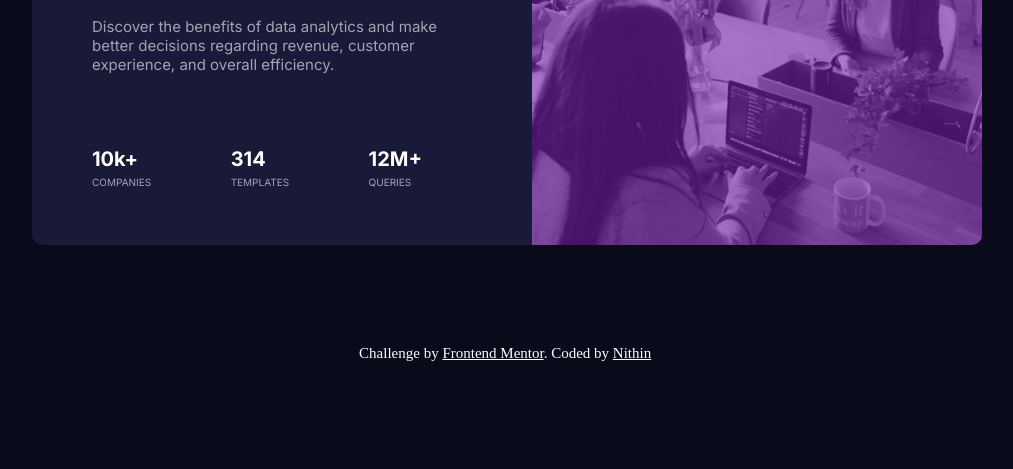
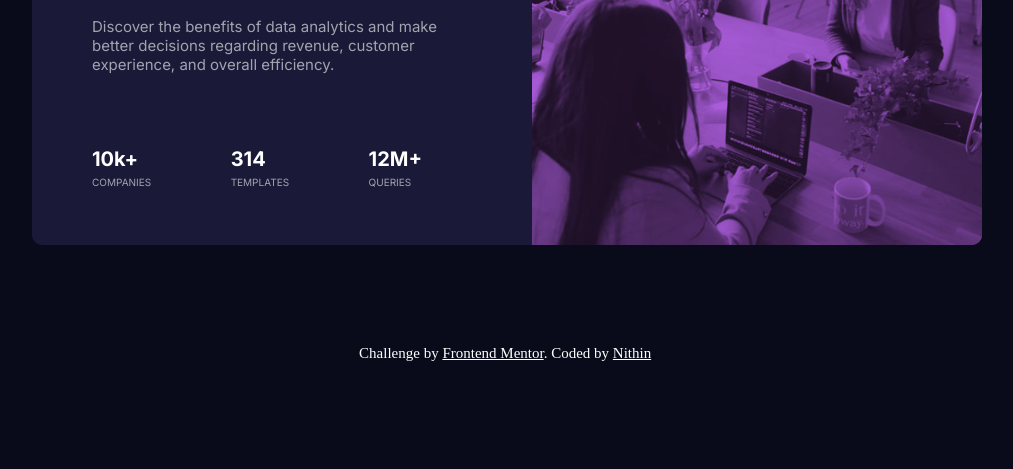
Before and after one commit to Nithin-droid/stats-preview-card-component-main-solution, a plain HTML site: page index.html in a window 1280 px wide. Shown: the part 331-800 px from the top of the page, without its empty margins (133-1146 px from the left). Drawn offline with Linux system fonts and the light colour scheme.

```diff
--- a/style.css
+++ b/style.css
@@ -87,7 +87,7 @@ li span:nth-child(2) {
     flex: 0 1 450px;
     border-bottom-right-radius: 10px;
     border-top-right-radius: 10px;
-    background-color: hsl(277, 72%, 40%)
+    background-color: hsl(277, 64%, 61%)
 }
 
 img{
@@ -96,7 +96,9 @@ img{
     height: 100%;
     border-bottom-right-radius: 10px;
     border-top-right-radius: 10px;
-    opacity:0.4 ;
+    mix-blend-mode: multiply;
+    opacity: 84%;
+
 }
 
 
```
